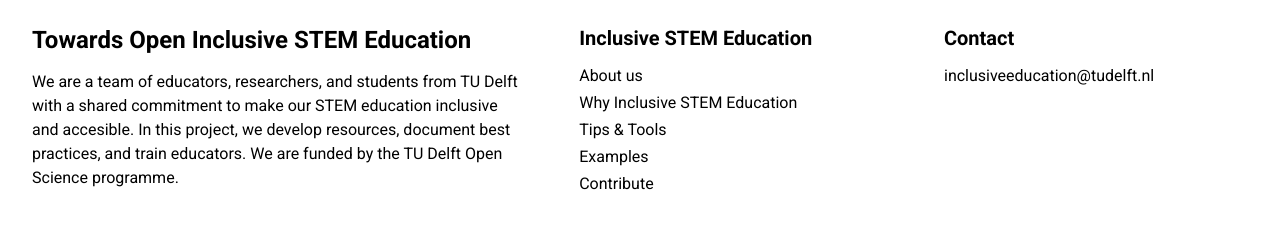
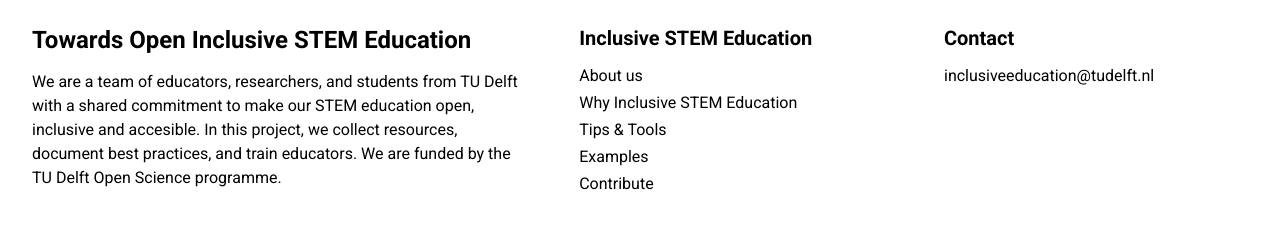
Before and after one commit to InclusiveEducationTUDelft/InclusiveEducationTUDelft, a React (Vite) app: page /#/tips in a window 1280 px wide. Shown: the part 338-578 px from the top of the page. Built offline with nearby package versions, Linux system fonts and the light colour scheme; no server answers.

Commit message:
:pencil2: Change wording in footer

```diff
--- a/src/misc/footer/Footer.tsx
+++ b/src/misc/footer/Footer.tsx
@@ -9,8 +9,8 @@
           <h2 className={styles.footerTitle}>Towards Open Inclusive STEM Education</h2>
           <p className={styles.footerDescription}>
             We are a team of educators, researchers, and students from TU Delft
-            with a shared commitment to make our STEM education inclusive and accesible.
-            In this project, we develop resources, document best practices, and train educators.
+            with a shared commitment to make our STEM education open, inclusive and accesible.
+            In this project, we collect resources, document best practices, and train educators.
             We are funded by the TU Delft Open Science programme.
           </p>
         </div>
```
